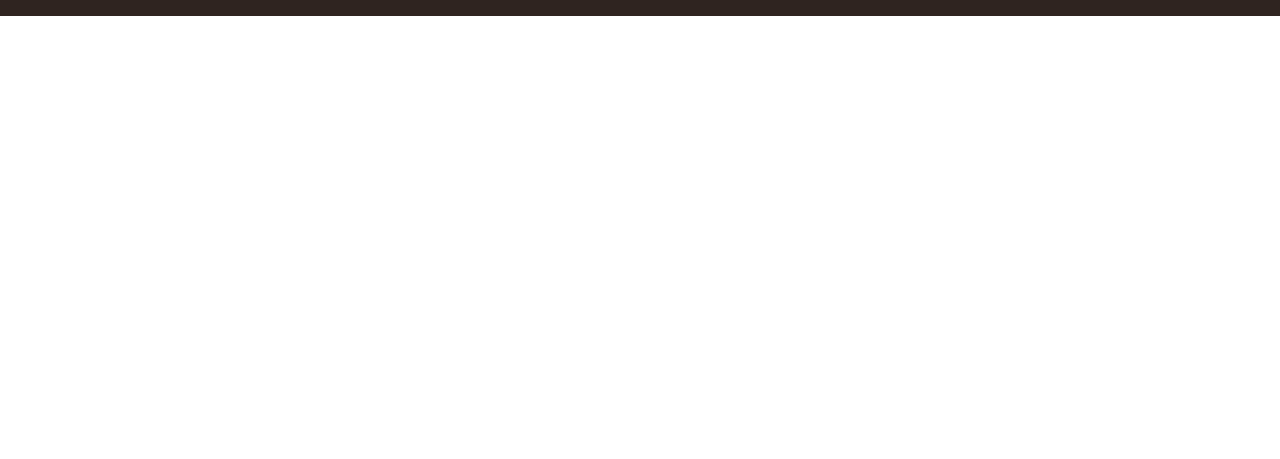
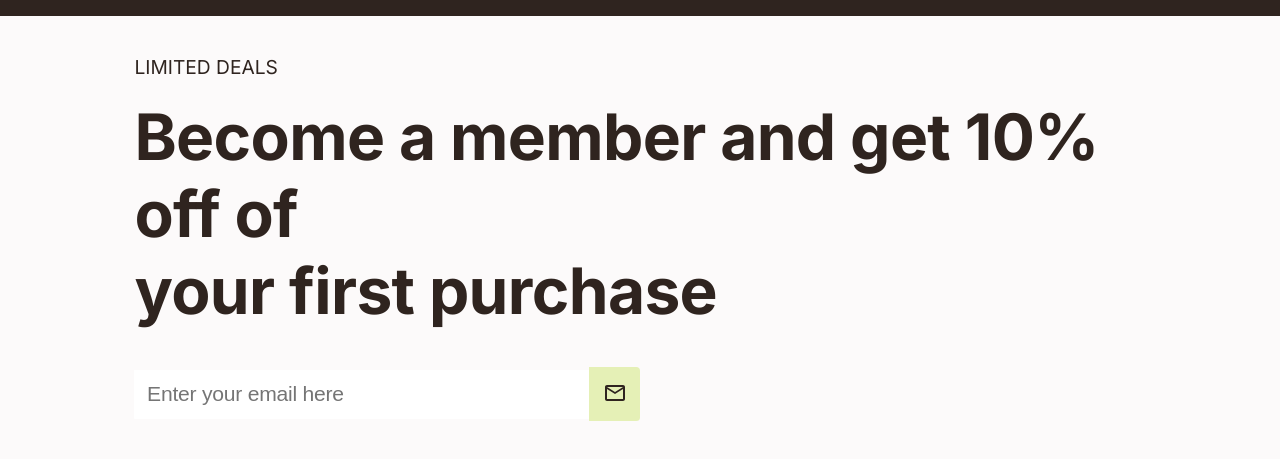
Before and after one commit to yuandahanif/SkwnFrontendDev-1a-Yuanda, a website with bundled scripts: page index.html in a window 1280 px wide. Shown: the part 2627-3086 px from the top of the page. Before the commit the page ends 2643 px from the top, so only its background shows below. Built offline with nearby package versions, Linux system fonts and the light colour scheme.

Commit message:
feat: :sparkles: contact

```diff
--- a/index.html
+++ b/index.html
@@ -555,7 +555,45 @@
         </div>
       </section>
 
-      <section class="contact"></section>
+      <section class="contact">
+        <span class="contact__deal">LIMITED DEALS</span>
+        <p class="contact__offer">
+          Become a member and get 10% off of <br />
+          your first purchase
+        </p>
+
+        <form class="contact__form">
+          <label>
+            <input
+              type="email"
+              placeholder="Enter your email here"
+              autocomplete="email"
+            />
+          </label>
+
+          <button type="submit">
+            <svg
+              width="24"
+              height="24"
+              viewBox="0 0 24 24"
+              fill="none"
+              xmlns="http://www.w3.org/2000/svg"
+            >
+              <g clip-path="url(#clip0_4_578)">
+                <path
+                  d="M22 6C22 4.9 21.1 4 20 4H4C2.9 4 2 4.9 2 6V18C2 19.1 2.9 20 4 20H20C21.1 20 22 19.1 22 18V6ZM20 6L12 10.99L4 6H20ZM20 18H4V8L12 13L20 8V18Z"
+                  fill="#2F241F"
+                />
+              </g>
+              <defs>
+                <clipPath id="clip0_4_578">
+                  <rect width="24" height="24" fill="white" />
+                </clipPath>
+              </defs>
+            </svg>
+          </button>
+        </form>
+      </section>
     </main>
 
     <footer>
--- a/src/style.css
+++ b/src/style.css
@@ -4,6 +4,7 @@
 @import url("./styles/about.css");
 @import url("./styles/partner.css");
 @import url("./styles/product.css");
+@import url("./styles/contract.css");
 
 :root {
   --lime-primary: #e5f0b6;
--- /dev/null
+++ b/src/styles/contract.css
@@ -0,0 +1,61 @@
+.contact {
+  padding: 2em 7em;
+
+  background: #fcfafa;
+}
+
+.contact__deal {
+  display: inline-block;
+  margin-bottom: 1em;
+}
+
+.contact__offer {
+  font-size: 64px;
+  font-style: normal;
+  font-weight: 700;
+  line-height: normal;
+  letter-spacing: -0.64px;
+}
+
+.contact__form {
+  display: flex;
+  align-items: center;
+  margin-top: 2em;
+  border-radius: 0.2em;
+  overflow: hidden;
+  width: 50%;
+}
+.contact__form label {
+    display: flex;
+    width: 100%;
+}
+.contact__form label input {
+  display: inline-block;
+  padding: 0.6em;
+  font-size: 1.1em;
+  font-style: normal;
+  font-weight: 500;
+  line-height: normal;
+  letter-spacing: -0.24px;
+  border: none;
+  width: 100%;
+  background: var(--white-primary);
+  accent-color: var(--lime-primary);
+}
+.contact__form label input:active {
+  border: var(--lime-primary) 1px solid;
+  outline: var(--lime-primary) 1px solid;
+}
+.contact__form label input:focus {
+  border: var(--lime-primary) 1px solid;
+  outline: var(--lime-primary) 1px solid;
+}
+
+.contact__form button[type="submit"] {
+  display: inline-block;
+  background: var(--lime-primary);
+  height: 100%;
+  width: auto;
+  padding: 1em;
+  aspect-ratio: 1 1;
+}
```
